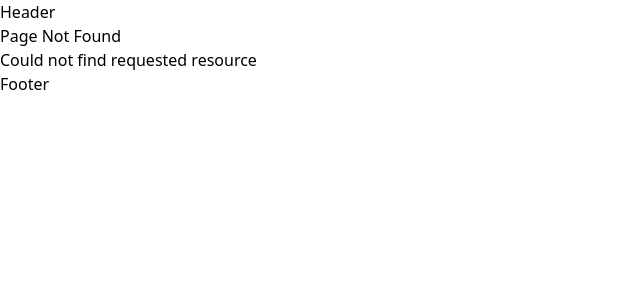
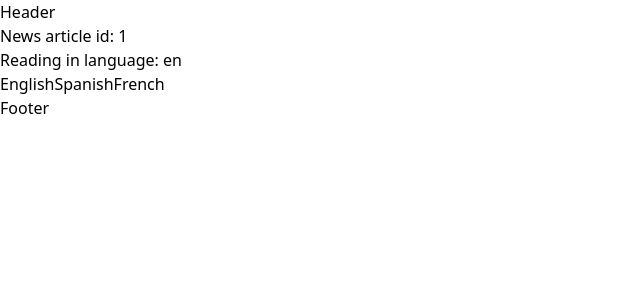
Before and after one commit to muhriddin20056525/nextjs-15, a Next.js app: page /articles/1 in a window 1280 px wide. Before the commit this address had no page. Shown: the top 300 px of the page, without its empty margins (0-640 px from the left). Built offline with nearby package versions, Linux system fonts and the light colour scheme.

Commit message:
16-dars Params and SearchParams

```diff
--- /dev/null
+++ b/src/app/articles/[articleId]/page.tsx
@@ -0,0 +1,28 @@
+"use client";
+
+import Link from "next/link";
+import React, { use } from "react";
+
+export default function NewsArticle({
+  params,
+  searchParams,
+}: {
+  params: Promise<{ articleId: string }>;
+  searchParams: Promise<{ lang?: "en" | "es" | "fr" }>;
+}) {
+  const { articleId } = use(params);
+  const { lang = "en" } = use(searchParams);
+
+  return (
+    <div>
+      <h1>News article id: {articleId}</h1>
+      <p>Reading in language: {lang}</p>
+
+      <div>
+        <Link href={`/articles/${articleId}?lang=en`}>English</Link>
+        <Link href={`/articles/${articleId}?lang=es`}>Spanish</Link>
+        <Link href={`/articles/${articleId}?lang=fr`}>French</Link>
+      </div>
+    </div>
+  );
+}
--- a/src/app/page.tsx
+++ b/src/app/page.tsx
@@ -7,6 +7,8 @@
       <h1>Welcome Home!</h1>
       <Link href={"/blog"}>Blog</Link>
       <Link href={"/products"}>Products</Link>
+      <Link href={"/articles/breaking-news-123?lang=en"}>Read in English</Link>
+      <Link href={"/articles/breaking-news-123?lang=fr"}>Read in French</Link>
     </div>
   );
 }
```
Also changed, not shown: 1 other file (tests, documents, lock files or other folders).
